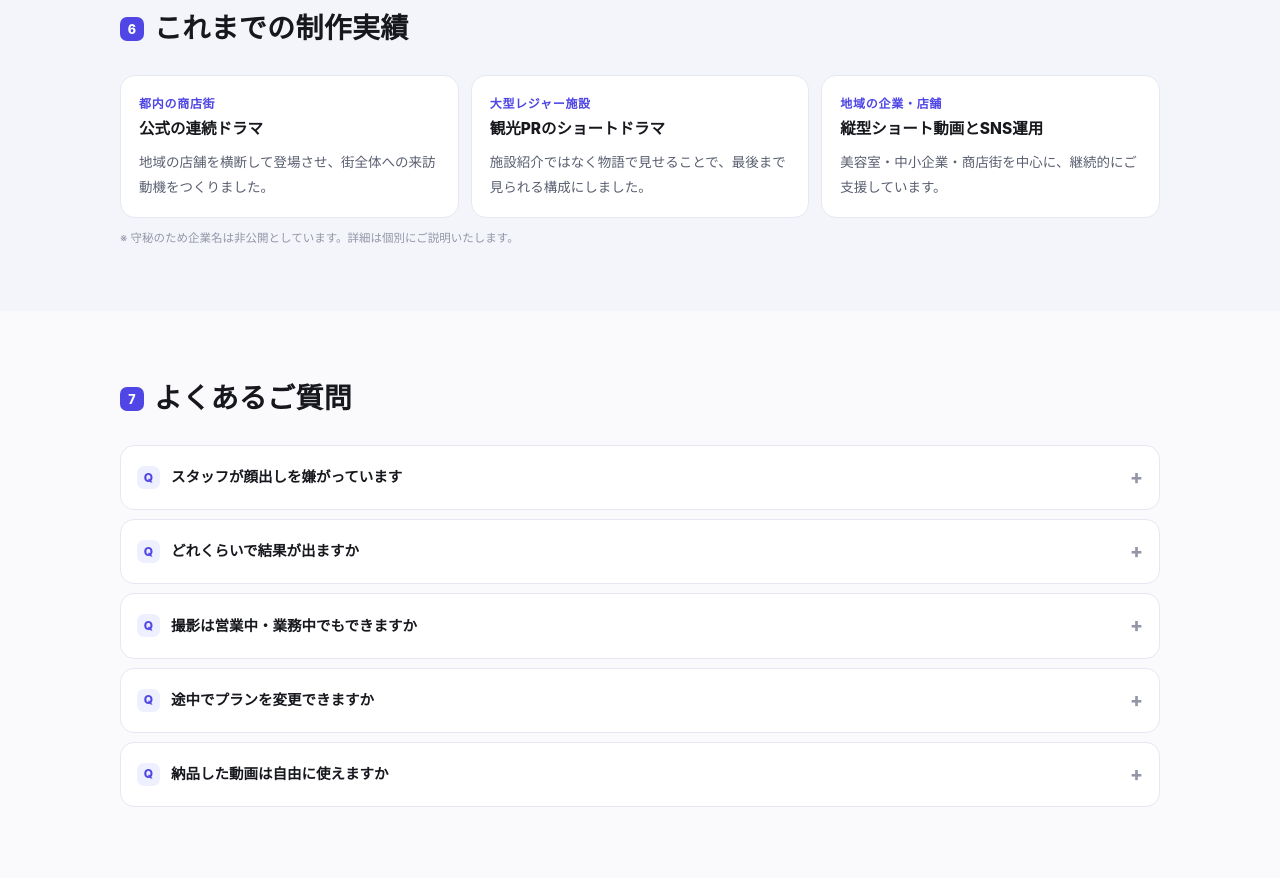
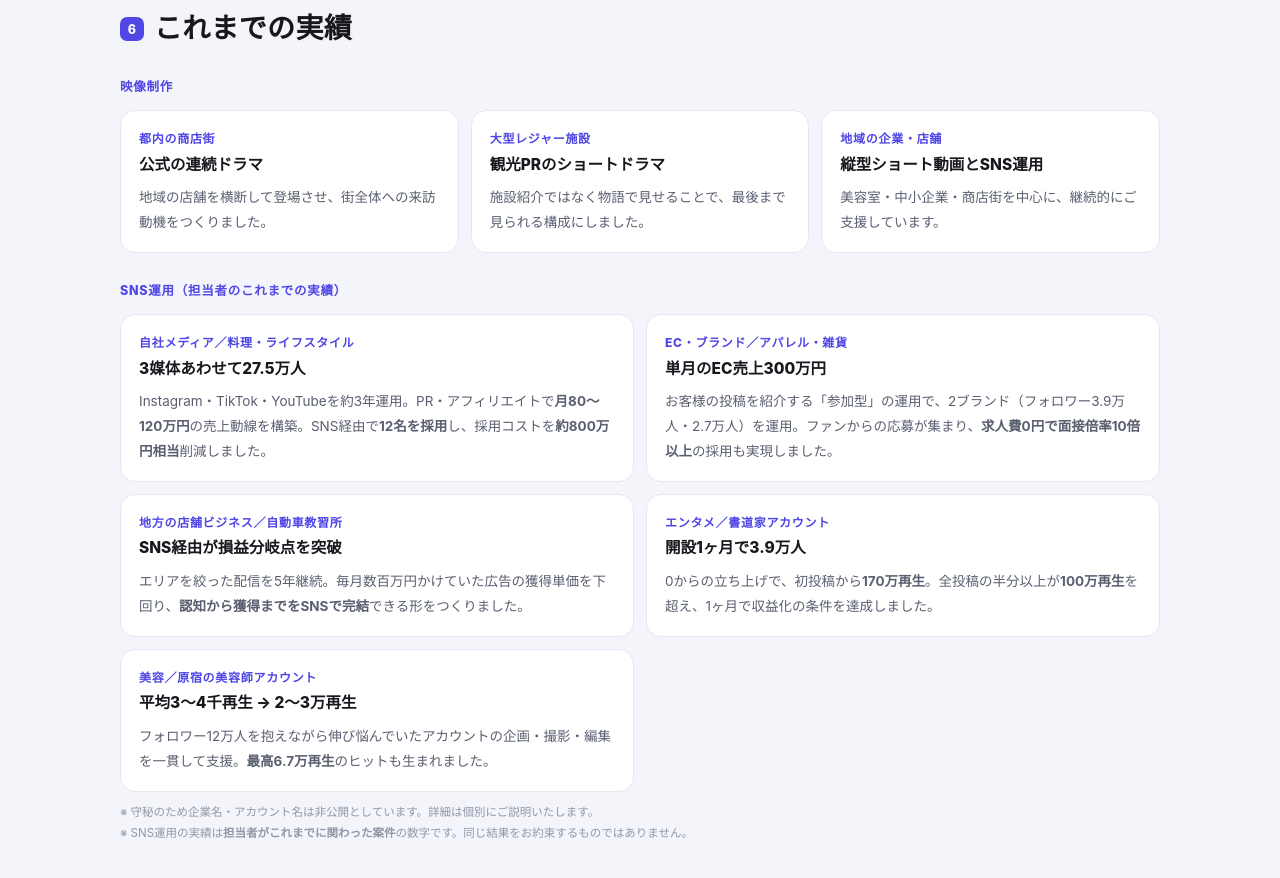
Before and after one commit to nishishing/kreates-lp, a plain HTML site: page index.html in a window 1280 px wide. Shown: the part 3869-4747 px from the top of the page. Drawn offline with Linux system fonts and the light colour scheme.

Commit message:
SNS運用の実績を追加（数字あり・実名なし・官邸の件は載せない）
オーナー判断（2026-09-21）。実績書（Google ドキュメント）より。
- 料理メディア27.5万人／月80〜120万円／採用12名・約800万円相当の削減
- アパレルEC 単月300万円／求人費0で面接倍率10倍
- 自動車教習所 SNS経由が損益分岐点突破・広告のCPAを下回る
- 書道家アカウント 開設1ヶ月で3.9万人・初投稿170万再生
- 原宿の美容師アカウント 平均3〜4千→2〜3万再生・最高6.7万再生
- 🔴 首相官邸への提言は載せない（政治の話題で読む人を選ぶ・採択には至っていない）
- 実名は許可が取れるまで出さない。『担当者がこれまでに関わった案件』と明記し、保証しない注記つき

Co-Authored-By: Claude Opus 5 <noreply@anthropic.com>

```diff
--- a/index.html
+++ b/index.html
@@ -298,13 +298,44 @@ footer{border-top:1px solid var(--line);padding:22px 0 50px;color:var(--faint);f
 
 <section style="background:var(--alt)">
   <div class="wrap">
-    <div class="sec-h"><span class="no">6</span><h2>これまでの制作実績</h2></div>
+    <div class="sec-h"><span class="no">6</span><h2>これまでの実績</h2></div>
+    <p class="k" style="font-size:12.5px;font-weight:800;color:var(--brand);letter-spacing:.06em;margin-bottom:12px">映像制作</p>
     <div class="grid g3">
       <div class="card"><p class="k">都内の商店街</p><h3>公式の連続ドラマ</h3><p>地域の店舗を横断して登場させ、街全体への来訪動機をつくりました。</p></div>
       <div class="card"><p class="k">大型レジャー施設</p><h3>観光PRのショートドラマ</h3><p>施設紹介ではなく物語で見せることで、最後まで見られる構成にしました。</p></div>
       <div class="card"><p class="k">地域の企業・店舗</p><h3>縦型ショート動画とSNS運用</h3><p>美容室・中小企業・商店街を中心に、継続的にご支援しています。</p></div>
     </div>
-    <p class="disc">※ 守秘のため企業名は非公開としています。詳細は個別にご説明いたします。</p>
+
+    <p class="k" style="font-size:12.5px;font-weight:800;color:var(--brand);letter-spacing:.06em;margin:26px 0 12px">SNS運用（担当者のこれまでの実績）</p>
+    <div class="grid g2">
+      <div class="card">
+        <p class="k">自社メディア／料理・ライフスタイル</p>
+        <h3>3媒体あわせて27.5万人</h3>
+        <p>Instagram・TikTok・YouTubeを約3年運用。PR・アフィリエイトで<b>月80〜120万円</b>の売上動線を構築。SNS経由で<b>12名を採用</b>し、採用コストを<b>約800万円相当</b>削減しました。</p>
+      </div>
+      <div class="card">
+        <p class="k">EC・ブランド／アパレル・雑貨</p>
+        <h3>単月のEC売上300万円</h3>
+        <p>お客様の投稿を紹介する「参加型」の運用で、2ブランド（フォロワー3.9万人・2.7万人）を運用。ファンからの応募が集まり、<b>求人費0円で面接倍率10倍以上</b>の採用も実現しました。</p>
+      </div>
+      <div class="card">
+        <p class="k">地方の店舗ビジネス／自動車教習所</p>
+        <h3>SNS経由が損益分岐点を突破</h3>
+        <p>エリアを絞った配信を5年継続。毎月数百万円かけていた広告の獲得単価を下回り、<b>認知から獲得までをSNSで完結</b>できる形をつくりました。</p>
+      </div>
+      <div class="card">
+        <p class="k">エンタメ／書道家アカウント</p>
+        <h3>開設1ヶ月で3.9万人</h3>
+        <p>0からの立ち上げで、初投稿から<b>170万再生</b>。全投稿の半分以上が<b>100万再生</b>を超え、1ヶ月で収益化の条件を達成しました。</p>
+      </div>
+      <div class="card">
+        <p class="k">美容／原宿の美容師アカウント</p>
+        <h3>平均3〜4千再生 → 2〜3万再生</h3>
+        <p>フォロワー12万人を抱えながら伸び悩んでいたアカウントの企画・撮影・編集を一貫して支援。<b>最高6.7万再生</b>のヒットも生まれました。</p>
+      </div>
+    </div>
+    <p class="disc">※ 守秘のため企業名・アカウント名は非公開としています。詳細は個別にご説明いたします。<br>
+      ※ SNS運用の実績は<b>担当者がこれまでに関わった案件</b>の数字です。同じ結果をお約束するものではありません。</p>
   </div>
 </section>
 
```
